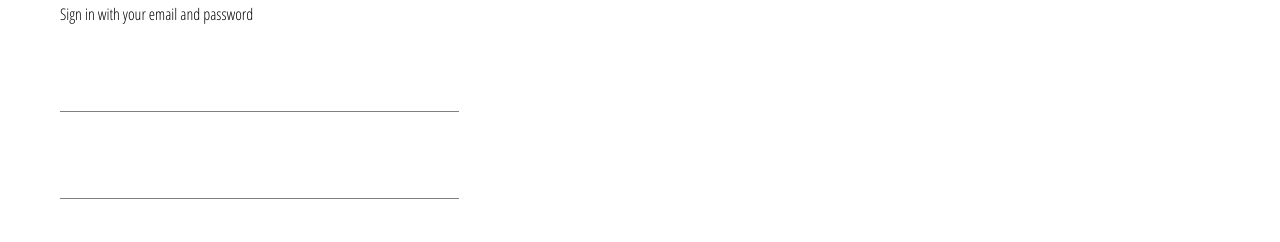
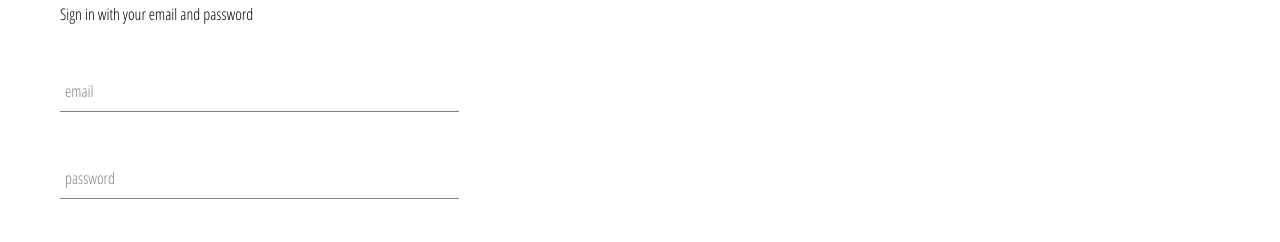
Before and after one commit to sukantamaikap/crown, a React (Create React App) app: page /signin in a window 1280 px wide. Shown: the part 165-407 px from the top of the page. Built offline with nearby package versions, Linux system fonts and the light colour scheme.

Commit message:
fixing sing-in issue

```diff
--- a/src/components/form-input/form-input.component.jsx
+++ b/src/components/form-input/form-input.component.jsx
@@ -2,17 +2,19 @@ import React from 'react';
 
 import './form-input.styles.scss';
 
-const FormInput = ({handleChange, lable, ...otherProps}) => (
-    <div className="group">
-        <input className='form-input' onChang= {handleChange} {...otherProps} />
-        {
-            lable ?
-            <lable className={`${otherProps.value.lenght} ? 'shrink' : ''} form-input-label`}>
-                {lable}
-            </lable>
-            : null
-        }
-    </div>
-)
+const FormInput = ({ handleChange, label, ...otherProps }) => (
+  <div className='group'>
+    <input className='form-input' onChange={handleChange} {...otherProps} />
+    {label ? (
+      <label
+        className={`${
+          otherProps.value.length ? 'shrink' : ''
+        } form-input-label`}
+      >
+        {label}
+      </label>
+    ) : null}
+  </div>
+);
 
 export default FormInput;
```
Also changed, not shown: src/components/form-input/form-input.styles.scss (line endings or trailing spaces).
